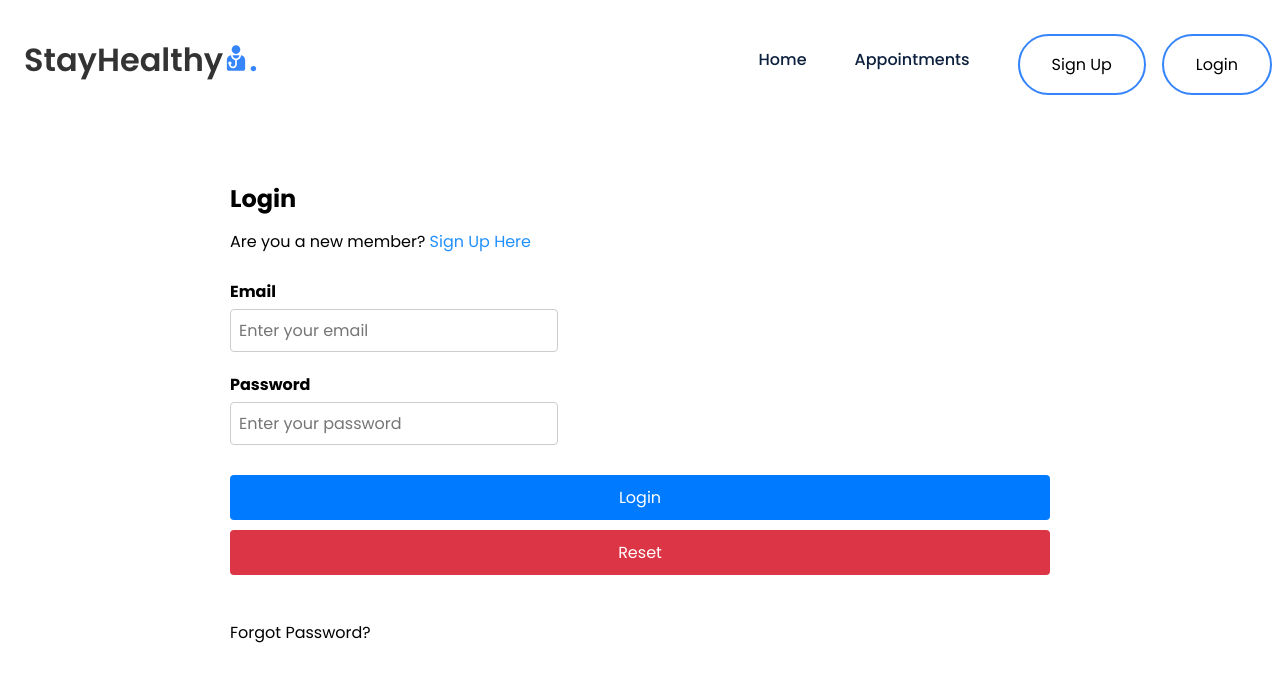
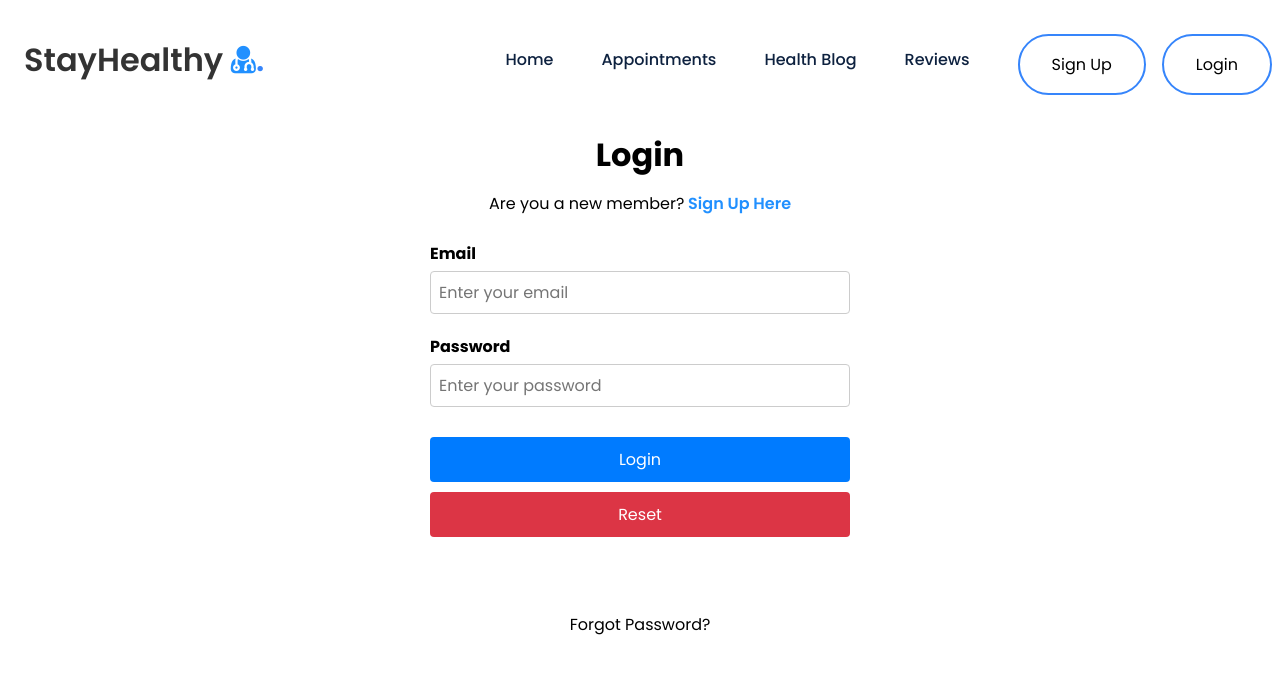
Before and after one commit to EgleVas/med_appt, a React (Create React App) app: page /Login in a window 1280 px wide. Shown: the top 682 px of the page. Built offline with nearby package versions, Linux system fonts and the light colour scheme.

Commit message:
update login, navbar, sign_up

```diff
--- a/src/Components/Login/Login.css
+++ b/src/Components/Login/Login.css
@@ -1,8 +1,30 @@
 .container {
-    max-width: 900px;
+    max-width: 500px;
     margin: 0 auto;
     padding: 40px;
     margin-top: 10%;
+  }
+
+  .login h1 {
+    margin-bottom: 20px;
+    text-align: center;
+    color: #3c79a7;
+    letter-spacing:.1em;
+  }
+
+  .login-text {
+    margin-top: 30px;
+    text-align: center;
+  }
+
+  .login-text1 {
+    text-align: center;
+  }
+
+  .login-text1  span{
+    color: #3c79a7;
+    font-weight: 600;
+    cursor: pointer;
   }
 
   .form-group {
@@ -16,7 +38,7 @@
   }
 
   .form-control {
-    width: 40%;
+    width: 100%;
     padding: 8px;
     font-size: 16px;
     border: 1px solid #ccc;
--- a/src/Components/Login/Login.js
+++ b/src/Components/Login/Login.js
@@ -5,12 +5,12 @@
 const Login = () => {
 
     return (
-        <div className="container">
+        <div className="container" style={{marginTop: '5%'}}>
         <div className="login-grid">
             <div className="login-text">
-                <h2>Login</h2>
+                <h1>Login</h1>
             </div>
-            <div className="login-text">Are you a new member?
+            <div className="login-text1">Are you a new member?
                 <span>
                     <Link to="/SignUp" style={{color: '#2190FF'}}> Sign Up Here</Link>
                 </span>
--- a/src/Components/Navbar/Navbar.js
+++ b/src/Components/Navbar/Navbar.js
@@ -1,48 +1,86 @@
-import React from "react";
+import React, { useEffect, useState } from "react";
 import { Link } from "react-router-dom";
 import "./Navbar.css";
 
 const Navbar = () => {
-    const handleClick = () => {
-    };
+    const [click, setClick] = useState(false);
+    const [isLoggedIn, setIsLoggedIn] = useState(false);
+    const [username, setUsername] = useState("");
+    const[email,setEmail]=useState("");
+    const [showDropdown, setShowDropdown] = useState(false);
+    const handleClick = () => setClick(!click);
+
+    const handleLogout = () => {
+        sessionStorage.removeItem("auth-token");
+        sessionStorage.removeItem("name");
+        sessionStorage.removeItem("email");
+        sessionStorage.removeItem("phone");
+        // remove email phone
+        localStorage.removeItem("doctorData");
+        setIsLoggedIn(false);
+        // setUsername("");
+
+        // Remove the reviewFormData from local storage
+        for (let i = 0; i < localStorage.length; i++) {
+            const key = localStorage.key(i);
+            if (key.startsWith("reviewFormData_")) {
+                localStorage.removeItem(key);
+            }
+        }
+        setEmail('');
+        window.location.reload();
+    }
+
+    const handleDropdown = () => {
+      setShowDropdown(!showDropdown);
+    }
+
+    useEffect(() => {
+        const storedemail = sessionStorage.getItem("email");
+        if (storedemail) {
+            setIsLoggedIn(true);
+            setUsername(storedemail);
+        }
+    }, []);
 
   return (
     <nav>
         <div className="nav__logo">
-                <Link to="/">StayHealthy
-                    <svg xmlns="http://www.w3.org/2000/svg" height="26" width="26" viewBox="0 0 1000 1000" style={{fill: '#3685fb'}}>
-                        <title>Doctor With Stethoscope SVG icon</title>
-                        <g>
-                            <g>
-                                <path d="M499.8,10c91.7,0,166,74.3,166,166c0,91.7-74.3,166-166,166c-91.7,0-166-74.3-166-166C333.8,84.3,408.1,10,499.8,10z"></path>
-                                <path d="M499.8,522.8c71.2,0,129.1-58.7,129.1-129.1H370.6C370.6,464.1,428.6,522.8,499.8,522.8z"></path>
-                                <path d="M693.2,395c-0.7,94.9-70.3,173.7-160.8,188.9v155.9c0,80.3-60.7,150.8-140.8,155.3c-83,4.7-152.7-58.9-157.6-139.7c-22-12.8-35.6-38.5-30.3-66.7c4.7-25.1,25.5-45.6,50.8-49.9c39.7-6.7,74.1,23.7,74.1,62.1c0,23-12.3,43-30.7,54.1c4.7,45.4,45.1,80.4,92.6,76c44.6-4,77.2-44.4,77.2-89.2v-158c-90.5-15.2-160.1-94-160.8-188.9c-89.4,11.5-158.2,87.9-158.2,180.5V910c0,44.2,35.8,80,80,80h542.6c44.2,0,80.1-35.8,80.1-80V575.5C851.4,483,782.6,406.6,693.2,395z"></path>
-                            </g>
-                        </g>
-                    </svg>
-                </Link>
+            <Link to="/"> StayHealthy <i style={{color:'#2190FF'}} className="fa fa-user-md"></i></Link>
             <span>.</span>
         </div>
         <div className="nav__icon" onClick={handleClick}>
-                <i className="fa fa-times fa fa-bars"></i>
+            <i className={click ? "fa fa-times" : "fa fa-bars"}></i>
         </div>
-            <ul className="nav__links active">
+        <ul className={click ? 'nav__links active' : 'nav__links'}>
             <li className="link">
                 <Link to="/">Home</Link>
             </li>
             <li className="link">
-                    <Link to="#">Appointments</Link>
+                <Link to="/search/doctors">Appointments</Link>
             </li>
             <li className="link">
-                    <Link to="/SignUp">
-                        <button className="btn1">Sign Up</button>
-                    </Link>
+                <Link to="/healthblog">Health Blog</Link>
             </li>
             <li className="link">
-                    <Link to="/Login">
-                        <button className="btn1">Login</button>
-                    </Link>
+                <Link to="/reviews">Reviews</Link>
             </li>
+            {isLoggedIn?(
+                <>
+                    <li className="link">
+                        <button className="btn2" onClick={handleLogout}>Logout</button>
+                    </li>
+                </>
+            ) : (
+                <>
+                    <li className="link">
+                        <Link to="/Signup"><button className="btn1">Sign Up</button></Link>
+                    </li>
+                    <li className="link">
+                        <Link to="/Login"><button className="btn1">Login</button></Link>
+                    </li>
+                </>
+            )}
         </ul>
     </nav>
   );
--- a/src/Components/Sign_Up/Sign_Up.css
+++ b/src/Components/Sign_Up/Sign_Up.css
@@ -1,10 +1,11 @@
 .container {
-    max-width: 900px;
+    max-width: 500px;
     margin: 0 auto;
     padding: 40px;
     margin-top: 10%;
     overflow: hidden;
   }
+
   .password-visibility{
     position: relative;
     top: -39px;
@@ -28,11 +29,13 @@
     grid-column: -1 / 3;
     text-align: right;
   }
+
   .signup-text1  span{
     color: #3c79a7;
     font-weight: 600;
     cursor: pointer;
   }
+
   .signup-form {
     grid-column: 2 / 4;
   }
@@ -67,7 +70,7 @@
   }
 
   .form-control {
-    width: 40%;
+    width: 100%;
     padding: 8px;
     font-size: 16px;
     border: 1px solid #ccc;
--- a/src/Components/Sign_Up/Sign_Up.js
+++ b/src/Components/Sign_Up/Sign_Up.js
@@ -1,51 +1,100 @@
-import React from "react";
-import { Link } from "react-router-dom";
-import "./Sign_Up.css";
+import React, { useState } from 'react';
+import './Sign_Up.css'
+import { Link, useNavigate } from 'react-router-dom';
+import { API_URL } from '../../config';
 
 const SignUp = () => {
+    const [name, setName] = useState('');
+    const [email, setEmail] = useState('');
+    const [phone, setPhone] = useState('');
+    const [password, setPassword] = useState('');
+    const [showerr, setShowerr] = useState('');
+
+    const navigate = useNavigate();
+
+    const register = async (e) => {
+        e.preventDefault();
+
+        // API Call
+        const response = await fetch(`${API_URL}/api/auth/register`, {
+            method: "POST",
+            headers: {
+                "Content-Type": "application/json",
+            },
+            body: JSON.stringify({
+                name: name,
+                email: email,
+                password: password,
+                phone: phone,
+
+            }),
+        });
+
+        const json = await response.json();
+
+        if (json.authtoken) {
+            sessionStorage.setItem("auth-token", json.authtoken);
+            sessionStorage.setItem("name", name);
+            // phone and email
+            sessionStorage.setItem("phone", phone);
+            sessionStorage.setItem("email", email);
+            // Redirect to home page
+            navigate("/");   //on directing to home page you need to give logic to change login and signup buttons with name of the user and logout button where you have implemented Navbar functionality
+            window.location.reload();
+        } else {
+            if (json.errors) {
+                for (const error of json.errors) {
+                    setShowerr(error.msg);
+                }
+            } else {
+                setShowerr(json.error);
+            }
+        }
+    };
 
     return (
-        <div className="container" style={{marginTop: '5%'}}>
+        <div className="container" style={{marginTop:'5%'}}>
             <div className="signup-grid">
-                <div className="signup-text">
+                <div class="signup-text">
                     <h1>Sign Up</h1>
-
                 </div>
-                <div className="signup-text1" style={{textAlign: 'left'}}>
+                <div class="signup-text1" style={{textAlign: 'left'}}>
                     Already a member? <span><Link to="/Login" style={{color: '#2190FF'}}> Login</Link></span>
                 </div>
                 <div className="signup-form">
-                    <form>
-
+                    <form method="POST" onSubmit={register}>
                         <div className="form-group">
-                            <label for="name">Name</label>
-                            <input type="text" name="name" id="name" required className="form-control" placeholder="Enter your name" aria-describedby="helpId" />
+                            <label htmlFor="name">Name</label>
+                            <input value={name} onChange={(e) => setName(e.target.value)} type="text" name="name" id="name" className="form-control" placeholder="Enter your name" aria-describedby="helpId" />
+                            {showerr && <div className="err" style={{ color: 'red' }}>{showerr}</div>}
                         </div>
-
                         <div className="form-group">
-                            <label for="phone">Phone</label>
-                            <input type="tel" name="phone" id="phone" required className="form-control" placeholder="Enter your phone number" aria-describedby="helpId" />
+                            <label htmlFor="phone">Phone</label>
+                            <input value={phone} onChange={(e) => setPhone(e.target.value)} type="tel" name="phone" id="phone" className="form-control" placeholder="Enter your phone number" aria-describedby="helpId" />
+                            {showerr && <div className="err" style={{ color: 'red' }}>{showerr}</div>}
                         </div>
-
                         <div className="form-group">
-                            <label for="email">Email</label>
-                            <input type="email" name="email" id="email" required className="form-control" placeholder="Enter your email" aria-describedby="helpId" />
+                            <label htmlFor="email">Email</label>
+                            <input value={email} onChange={(e) => setEmail(e.target.value)} type="email" name="email" id="email" className="form-control" placeholder="Enter your email" aria-describedby="helpId" />
+                            {showerr && <div className="err" style={{ color: 'red' }}>{showerr}</div>}
                         </div>
-
                         <div className="form-group">
-                            <label for="password">Password</label>
-                            <input name="password" id="password" required className="form-control" placeholder="Enter your password" aria-describedby="helpId" />
+                            <label htmlFor="password">Password</label>
+                            <input value={password} onChange={(e) => setPassword(e.target.value)} name="password" id="password" className="form-control" placeholder="Enter your password" aria-describedby="helpId" />
+                            {showerr && <div className="err" style={{ color: 'red' }}>{showerr}</div>}
                         </div>
 
                         <div className="btn-group">
-                            <button type="submit" className="btn btn-primary mb-2 mr-1 waves-effect waves-light">Submit</button>
-                            <button type="reset" className="btn btn-danger mb-2 waves-effect waves-light">Reset</button>
+                            <button type="submit" class="btn btn-primary mb-2 mr-1 waves-effect waves-light">Submit</button>
+                            <button type="reset" class="btn btn-danger mb-2 waves-effect waves-light">Reset</button>
                         </div>
+
                     </form>
                 </div>
             </div>
         </div>
+//Sign up role is not stored in database. You can apply logic for this according to your react code.
     );
-};
+}
 
 export default SignUp;
```
Lines whose indentation alone changed are shown as unchanged.
